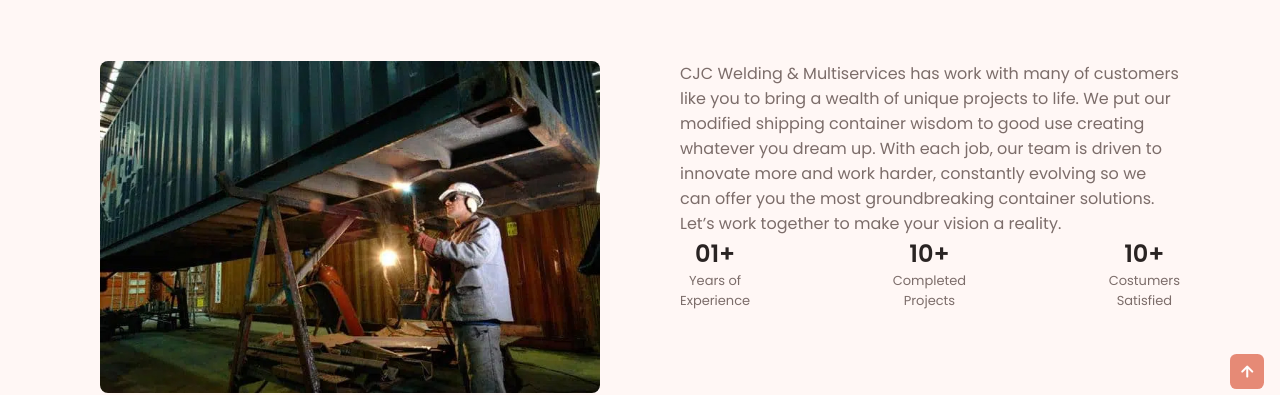
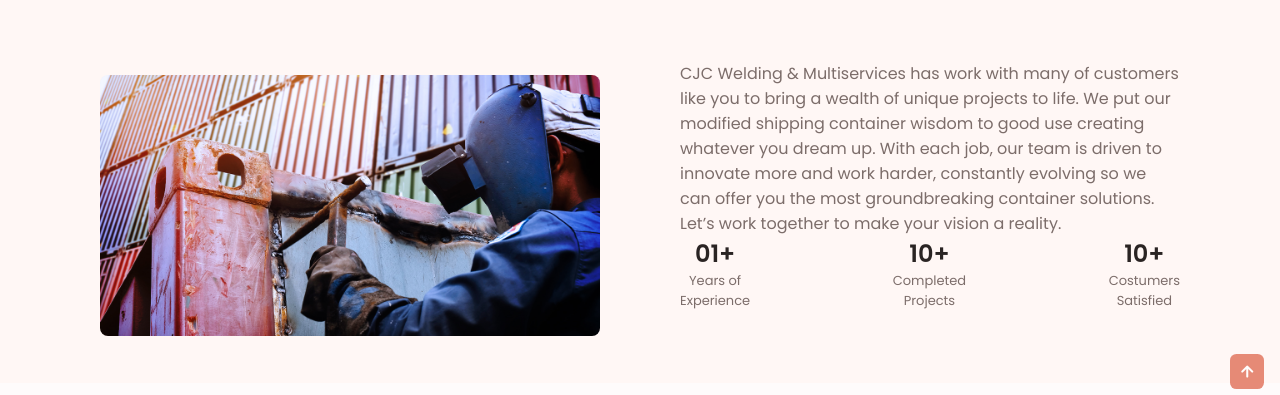
Before and after one commit to agricio/CJC, a plain HTML site: page index.html in a window 1280 px wide. Shown: the part 571-966 px from the top of the page. Drawn offline with nearby package versions, Linux system fonts and the light colour scheme.

Commit message:
change image about

```diff
--- a/index.html
+++ b/index.html
@@ -95,7 +95,7 @@
             <span class="section__subtitle">about us</span>
 
             <div class="about__container container grid">
-                <img src="assets/img/index.jpg" alt="" class="about__img">
+                <img src="assets/img/Container-Repairing.jpg" alt="" class="about__img">
 
                 <div class="about__data">
                     <p class="about__description">CJC Welding & Multiservices has work with many of customers like you to bring a wealth
```
